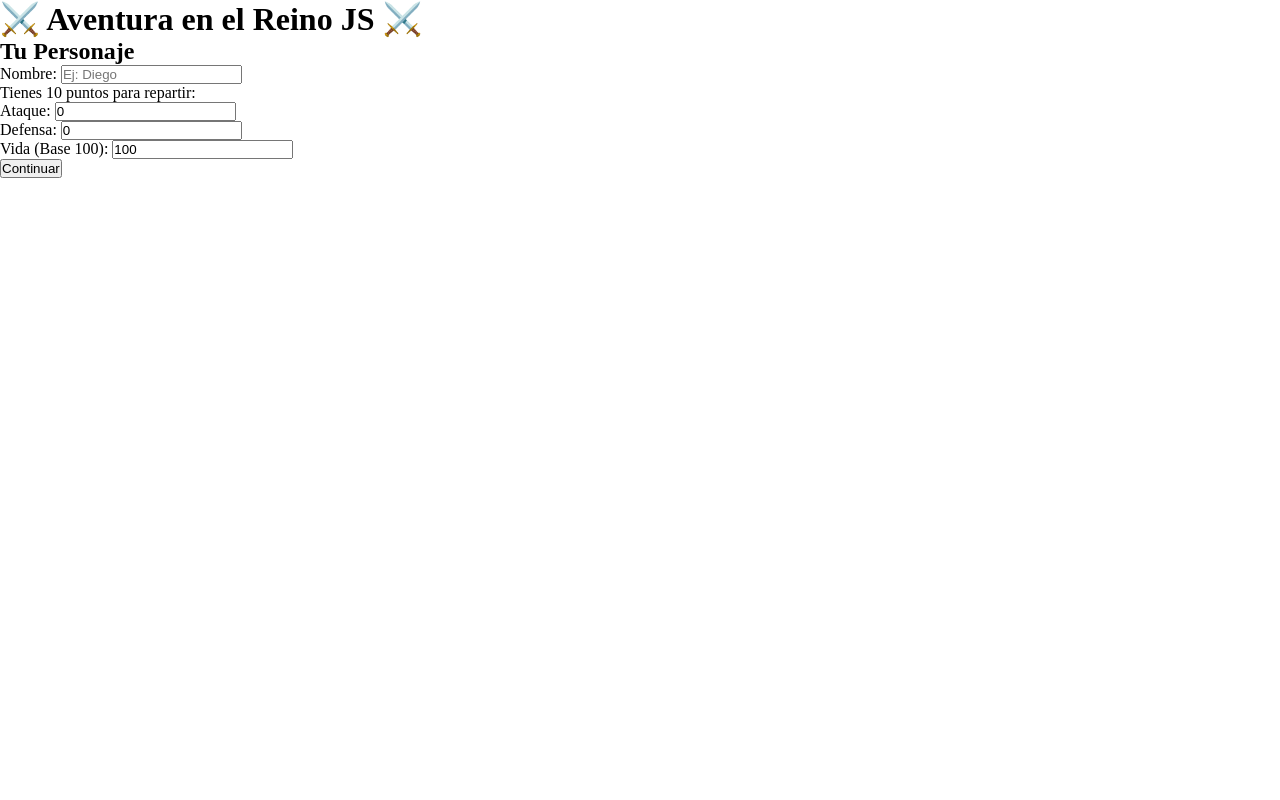
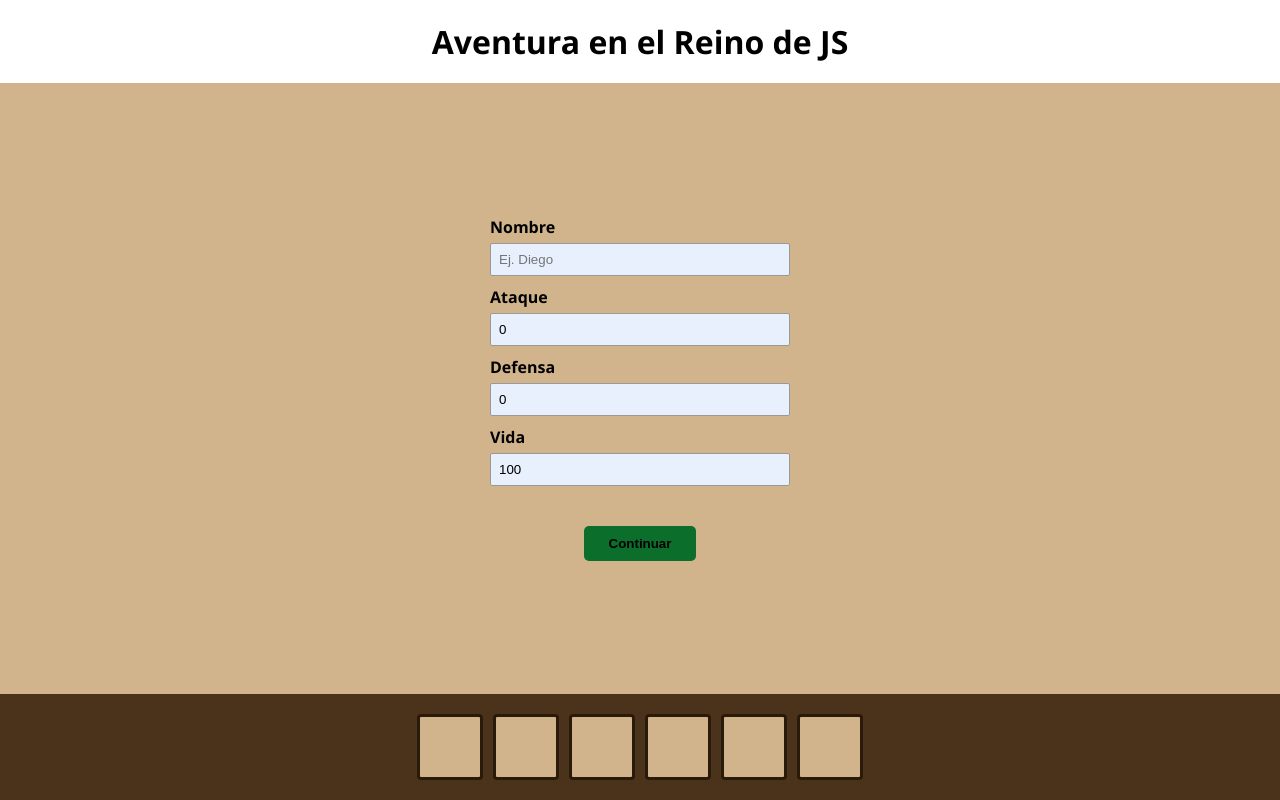
Before and after one commit to diegogr94/Recuperacion_ReinoJS, a plain HTML site: page index.html in a window 1280 px wide. Drawn offline with nearby package versions, Linux system fonts and the light colour scheme.

Commit message:
✅New: diseño provisional general.

```diff
--- a/index.html
+++ b/index.html
@@ -15,23 +15,40 @@
 
 <body>
 
+    <header>
+        <h1 id="title">Aventura en el Reino de JS</h1>
+    </header>
+
+
+    <main>
         <div class="contenedor-juego">
-        <h1>⚔️ Aventura en el Reino JS ⚔️</h1>
 
         <section id="escena-registro" class="escena activa">
-            <h2>Tu Personaje</h2>
             <div id="tarjeta-jugador-inicial" class="tarjeta-centro">
                 <form id="form-registro">
-                    <label>Nombre: <input type="text" id="reg-nombre" placeholder="Ej: Diego"></label><br>
-                    <p>Tienes 10 puntos para repartir:</p>
-                    <label>Ataque: <input type="number" id="reg-ataque" value="0" min="0"></label><br>
-                    <label>Defensa: <input type="number" id="reg-defensa" value="0" min="0"></label><br>
-                    <label>Vida (Base 100): <input type="number" id="reg-vida" value="100" min="100"></label><br>
-
+                    <div class="campo">
+                        <label>Nombre</label>
+                        <input type="text" id="reg-nombre" placeholder="Ej. Diego">
+                    </div>
+                    <div class="campo">
+                        <label>Ataque</label>
+                        <input type="number" id="reg-ataque" value="0" min="0">
+                    </div>
+                    <div class="campo">
+                        <label>Defensa</label>
+                        <input type="number" id="reg-defensa" value="0" min="0">
+                    </div>
+                    <div class="campo">
+                        <label>Vida</label>
+                        <input type="number" id="reg-vida" value="100">
+                    </div>
                 </form>
             </div>
             <button id="btn-ir-jugador" class="btn-primario">Continuar</button>
         </section>
+
+        </div>
+
 
 
             <section id="escena-jugador" class="escena">
@@ -91,6 +108,20 @@
 
 
         </div>
+    </main>
+
+
+    <footer>
+        <div id="contenedor-inventario">
+            <div class="espacio-inventario"></div>
+            <div class="espacio-inventario"></div>
+            <div class="espacio-inventario"></div>
+            <div class="espacio-inventario"></div>
+            <div class="espacio-inventario"></div>
+            <div class="espacio-inventario"></div>
+        </div>
+    </footer>
+
 
 </body>
 
--- a/style.css
+++ b/style.css
@@ -10,3 +10,87 @@
 .escena.activa {
     display: block;
 }
+
+
+body {
+    background-color: #d2b48c;
+    display: flex;
+    flex-direction: column;
+    height: 100vh;
+    font-family: 'Segoe UI', Tahoma, Geneva, Verdana, sans-serif;
+}
+
+header {
+    background-color: white;
+    padding: 20px;
+    text-align: center;
+}
+
+main {
+    flex-grow: 1;
+    display: flex;
+    justify-content: center;
+    align-items: center;
+}
+
+.escena.activa {
+    display: flex;
+    flex-direction: column;
+    align-items: center;
+}
+
+#form-registro {
+    display: flex;
+    flex-direction: column;
+    gap: 10px;
+}
+
+.campo {
+    display: flex;
+    flex-direction: column;
+    width: 300px;
+}
+
+.campo label {
+    margin-bottom: 5px;
+    font-weight: bold;
+}
+
+.campo input {
+    padding: 8px;
+    border: 1px solid #999;
+    background-color: #e8f0fe;
+    border-radius: 2px;
+}
+
+.btn-primario {
+    background-color: #0c6e2b;
+    border: none;
+    padding: 10px 25px;
+    border-radius: 5px;
+    font-weight: bold;
+    cursor: pointer;
+    margin-top: 40px;
+}
+
+
+footer {
+    background-color: #4a331a;
+    padding: 20px;
+    display: flex;
+    justify-content: center;
+}
+
+
+#contenedor-inventario {
+    display: flex;
+    gap: 10px;
+}
+
+.espacio-inventario {
+    width: 60px;
+    height: 60px;
+    background-color: #d2b48c;
+    border: 3px solid #2a1a0a;
+    border-radius: 4px;
+}
```
Lines whose indentation alone changed are shown as unchanged.
